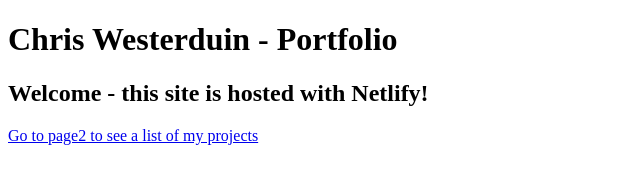
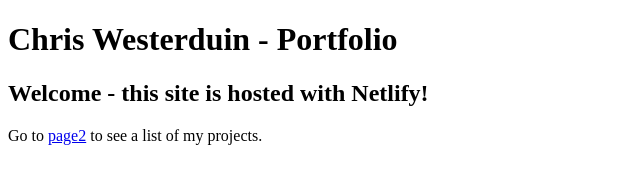
Before and after one commit to cwesterduin/futureproof-portfolio, a plain HTML site: page index.html in a window 1280 px wide. Shown: the whole page, without its empty margins (0-640 px from the left). Drawn offline with Linux system fonts and the light colour scheme.

Commit message:
edit link text

```diff
--- a/index.html
+++ b/index.html
@@ -10,7 +10,7 @@
 
     <h2>Welcome - this site is hosted with Netlify!</h2>
 
-    <a href="/page2">Go to page2 to see a list of my projects</a>
+    <p>Go to <a href="/page2">page2</a> to see a list of my projects.</p>
 
 </body>
 
```
